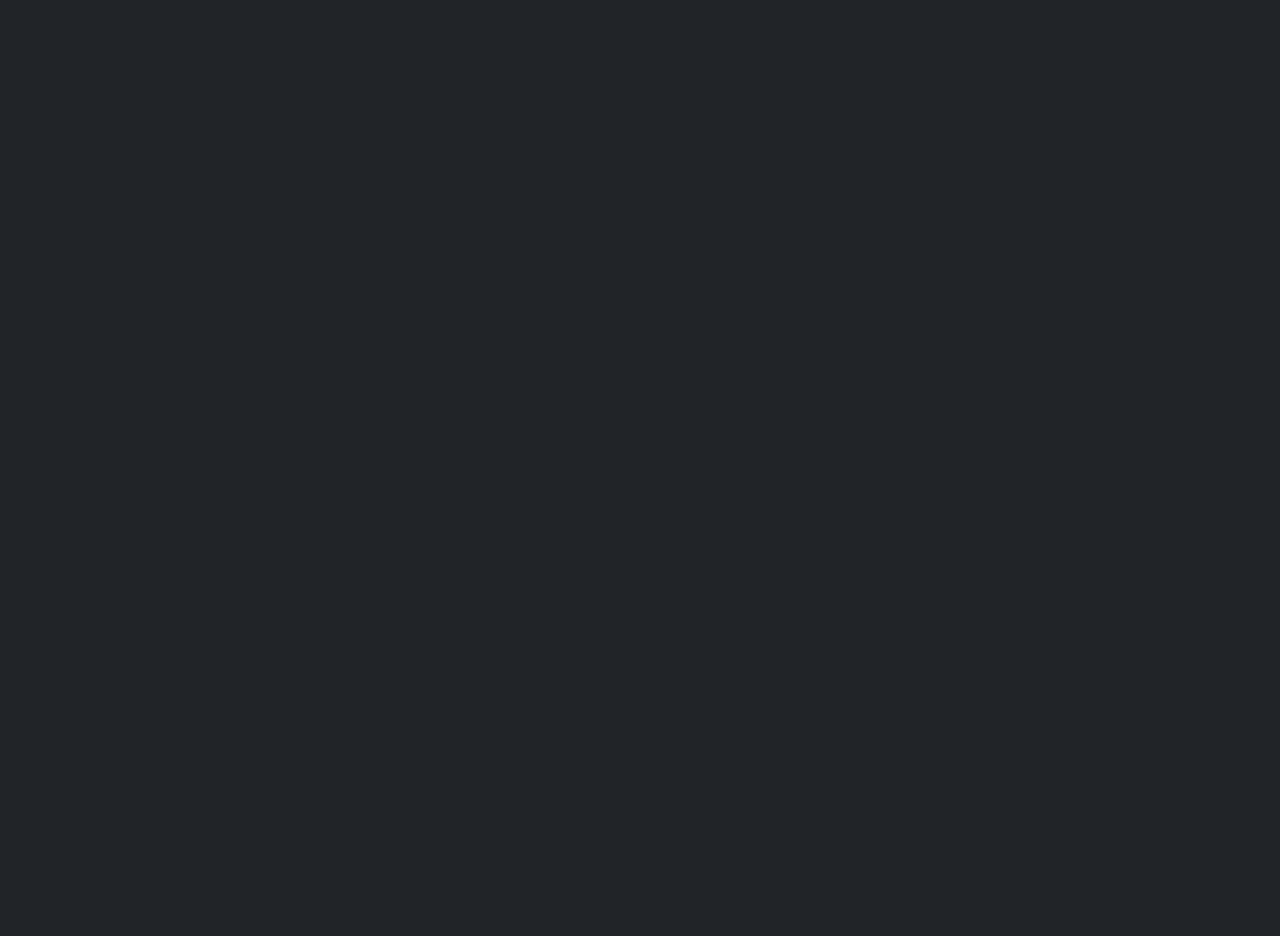
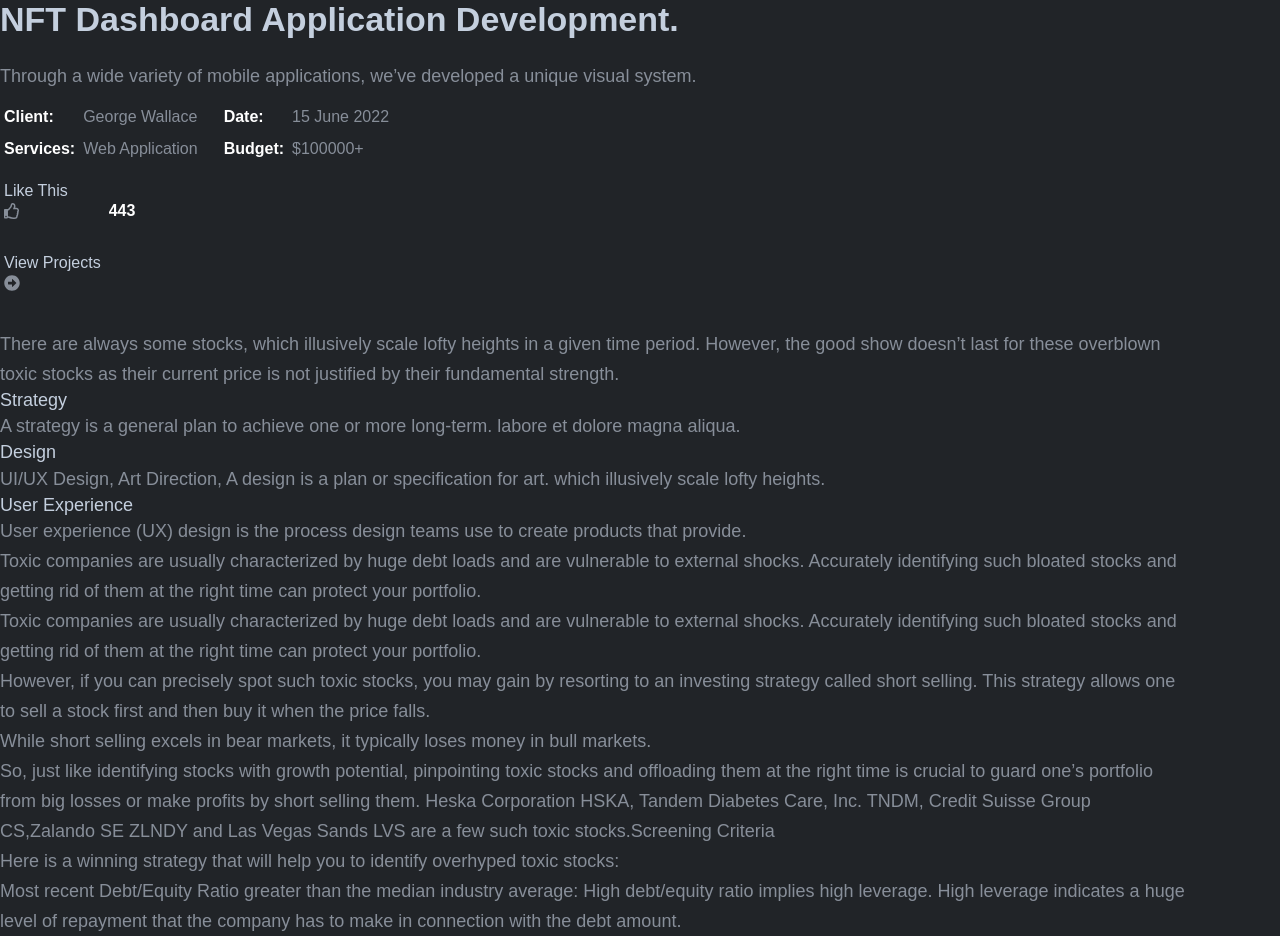
Before and after one commit to Ramrachai/mern-portfolio, a Next.js app: page / in a window 1280 px wide. Shown: the part 1800-2736 px from the top of the page. Before the commit the page ends 1528 px from the top, so only its background shows below. Built offline with nearby package versions, Linux system fonts and the light colour scheme.

Commit message:
single blog component added

```diff
--- a/app/page.js
+++ b/app/page.js
@@ -3,7 +3,7 @@ import Header from "@/components/Header";
 import FeatureCard from "@/components/FeatureCard";
 import PortfolioCard from "@/components/PortfolioCard";
 import ContactForm from "@/components/ContactForm";
-
+import SingleBlog from "@/components/SingleBlog";
 
 export default function Home() {
   return (
@@ -11,7 +11,8 @@ export default function Home() {
       <Header />
       <FeatureCard /> <br /> <br />
       <PortfolioCard />
-      <ContactForm/>
+      <ContactForm/><br />
+      <SingleBlog/>
       <div className='h-[1800px'></div>
     </main>
   );
--- /dev/null
+++ b/components/SingleBlog/index.js
@@ -0,0 +1,141 @@
+import React from 'react';
+import styles from './singleBlog.modules.css'
+import portfolio1 from '../../assets/portfolio-large-01.jpg'
+import Image from 'next/image';
+import { FaRegThumbsUp } from "react-icons/fa";
+import { FaArrowAltCircleRight } from "react-icons/fa";
+
+const SingleBlog = () => {
+    return (
+        <div className={styles.container}>
+            <div className={styles.mainArea}>
+            <div className={styles.leftArea}>
+                <Image src={portfolio1} alt="portfolio1" width={350}/>
+            </div>
+            <div className={styles.rightArea}>
+                <h3>NFT Dashboard Application Development.</h3>
+                <p>Through a wide variety of mobile applications, we’ve developed a unique visual system.</p>
+        </div>
+        </div>
+        {/* <!-- <ul class="meta-area">
+                    <li><strong>Client:</strong> <span>George Wallace</span></li>
+                    <li><strong>Date:</strong> <span>15 June 2022</span></li>
+                    <li><strong>Services:</strong> <span>Web Application</span></li>
+                    <li><strong>Budget:</strong> <span>$100000+</span></li>
+                </ul> --> */}
+
+                <table>
+                    <tr>
+                        <td><strong>Client:</strong></td>
+                        <td><span>George Wallace</span></td>
+                        <td><strong>Date:</strong></td>
+                        <td><span>15 June 2022</span></td>
+                    </tr>
+
+                    <tr>
+                        <td><strong>Services:</strong></td>
+                        <td><span>Web Application</span></td>
+                        <td><strong>Budget:</strong></td>
+                        <td><span>$100000+</span></td>
+                    </tr>
+
+                </table>
+
+                {/* <!-- <div class="buttons">
+                    <div class="like-btn">
+                        <a href="#">
+                            <span>Like This</span>
+                            <i class="fa-regular fa-thumbs-up"></i>
+                            <mark>443</mark>
+                            <span class="badge hide">No naughty business please</span>
+                        </a>
+                    </div>
+                    <div class="project-btn">
+                        <a href="#">
+                            <span>View Projects</span>
+                            <i class="fa-regular fa-thumbs-up"></i>
+                        </a>
+                    </div>
+                </div> --> */}
+                <div className={styles.btnContainer}>
+                    <table>
+                        <tr className={styles.leftBtn}>
+                            <td>Like This<span><FaRegThumbsUp /></span></td>
+                            <td><strong>443</strong></td>
+                        </tr>
+
+                        <tr className={styles.rightBtn}>
+                            <td>View Projects<span><FaArrowAltCircleRight /></span></td>
+                        </tr>
+                     </table>
+                </div>
+                <div>
+            <p>There are always some stocks, which illusively scale lofty heights in a given time period. However, the
+                good show doesn’t last for these overblown toxic stocks as their current price is not justified by their
+                fundamental strength.</p>
+        </div>
+        <div className={styles.experienceArea}>
+            <div className="experience">
+                <h5>Strategy</h5>
+                <p>A strategy is a general plan to achieve one or more long-term. labore et dolore magna aliqua.</p>
+                </div>
+
+</div>
+<div className="experience">
+                <h5>Design</h5>
+                <p>UI/UX Design, Art Direction, A design is a plan or specification for art. which illusively scale
+                    lofty heights.</p>
+
+            </div>
+            <div className="experience">
+                <h5>User Experience</h5>
+                <p>User experience (UX) design is the process design teams use to create products that provide.</p>
+            </div>
+            <p>Toxic companies are usually characterized by huge debt loads and are vulnerable to external shocks.
+            Accurately identifying such bloated stocks and getting rid of them at the right time can protect your
+            portfolio.</p>
+        <p>Toxic companies are usually characterized by huge debt loads and are vulnerable to external shocks.
+            Accurately identifying such bloated stocks and getting rid of them at the right time can protect your
+            portfolio.</p>
+            <p>
+            However, if you can precisely spot such toxic stocks, you may gain by resorting to an investing strategy
+            called short selling. This strategy allows one to sell a stock first and then buy it when the price falls.
+        </p>
+
+        <p>While short selling excels in bear markets, it typically loses money in bull markets.</p>
+
+        <p>So, just like identifying stocks with growth potential, pinpointing toxic stocks and offloading them at the
+            right time is crucial to guard one’s portfolio from big losses or make profits by short selling them. Heska
+            Corporation HSKA, Tandem Diabetes Care, Inc. TNDM, Credit Suisse Group CS,Zalando SE ZLNDY and Las Vegas
+            Sands LVS are a few such toxic stocks.Screening Criteria</p>
+
+        <p>Here is a winning strategy that will help you to identify overhyped toxic stocks:</p>
+        <p>
+
+            Most recent Debt/Equity Ratio greater than the median industry average: High debt/equity ratio implies high
+            leverage. High leverage indicates a huge level of repayment that the company has to make in connection with
+            the debt amount.
+        </p>
+            </div>
+
+
+
+
+
+
+
+
+
+
+
+
+
+
+
+
+
+
+    );
+};
+
+export default SingleBlog;
--- /dev/null
+++ b/components/SingleBlog/singleBlog.modules.css
@@ -0,0 +1,142 @@
+.container{
+    margin: 30px;
+    padding: 45px;
+    border-radius: 10px;
+    overflow: hidden;
+    border: none;
+    background: linear-gradient(145deg, #1e2024, #23272b);
+    box-shadow: 10px 10px 19px #1c1e22, -10px -10px 19px #262a2e;
+}
+.mainArea{
+    display: flex;
+    padding: 1rem;
+    gap:20px;
+}
+.leftArea{
+    width: 50%;
+}
+.rightArea{
+    width: 50%;
+    padding: 1rem;
+}
+h3{
+       margin-top: 0;
+        margin-bottom: 20px;
+        font-size: 34px;
+        font-weight: 700;
+        color: #c4cfde;
+        line-height: 1.3;
+    }
+     p {
+        font-size: 18px;
+        line-height: 30px;
+        color: #878e99;
+        font-weight: 400;
+        margin-bottom: 0;
+        width: 93%;
+    }
+
+.leftArea img{
+    /* object-fit: fill; */
+    width: 100%;
+    border-radius: 10px;
+}
+
+
+.metaArea {
+    list-style: none;
+    display: grid;
+    grid-template-columns: repeat(2, 1fr);
+    grid-template-rows: repeat(2, auto);
+    gap: 1rem;
+    justify-content: start;
+    padding: 0;
+    font-size: 16px;
+
+}
+.metaArea li > strong {
+    color: #fff;
+    margin-right: 10px;
+    font-weight: 600;
+}
+
+.metaArea li > span {
+    color: #878e99;
+    font-weight: 500;
+}
+
+table {
+    margin: 10px 0;
+}
+
+table td{
+    padding: 4px;
+
+}
+
+table td strong{
+    color: #fff;
+    font-weight: 600;
+}
+
+table td span{
+    color: #878e99;
+    font-weight: 500;
+    margin-right: 18px;
+}
+
+.btnContainer tbody {
+    display: flex;
+
+}
+.hide {
+    display: none;
+}
+tr.left-btn, .right-btn{
+    background: linear-gradient(145deg, #1e2024, #23272b);
+    padding: 15px 35px;
+    margin: 15px;
+    border-radius: 6px;
+    font-size: 14px;
+    font-weight: 500;
+    color: #ff014f;
+    border: 0 none;
+    box-shadow:10px 10px 19px #1c1e22, -10px -10px 19px #262a2e;
+    transition: all 0.3s ease;
+
+}
+tr.leftBtn:hover, .rightBtn:hover{
+    transform: translateY(-5px);
+}
+.leftBtn td strong{
+   background-color: #ff014f;
+   border-radius: 2px ;
+   padding:0 5px;
+
+}
+.leftBtn td span,.rightBtn td span{
+    margin-left: 5px;
+    color: #ff014f;
+}
+
+
+.experienceArea{
+display: flex;
+gap:20px;
+}
+ h5 {
+    font-size: 18px;
+    line-height: 1.24;
+    color: #c4cfde;
+}
+.feature-images{
+    display: flex;
+    justify-content: center;
+    gap:10px;
+}
+.feature-images img{
+    width:400px;
+    height: auto;
+    border-radius: 10px;
+    object-fit: cover;
+}
```
